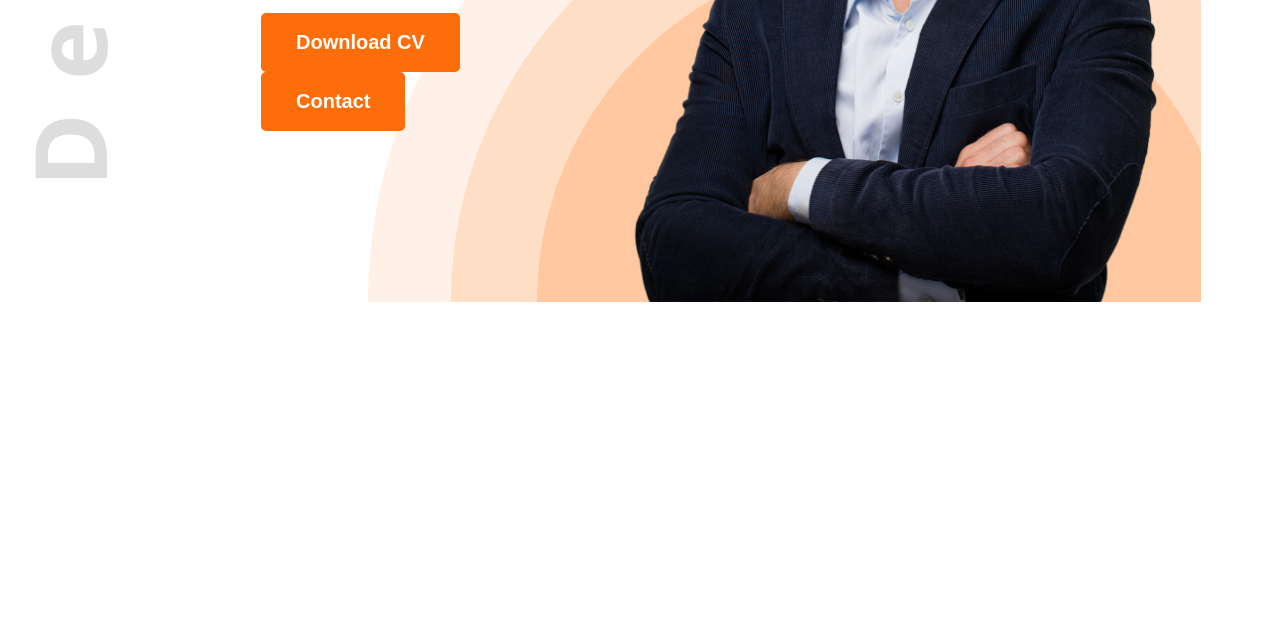
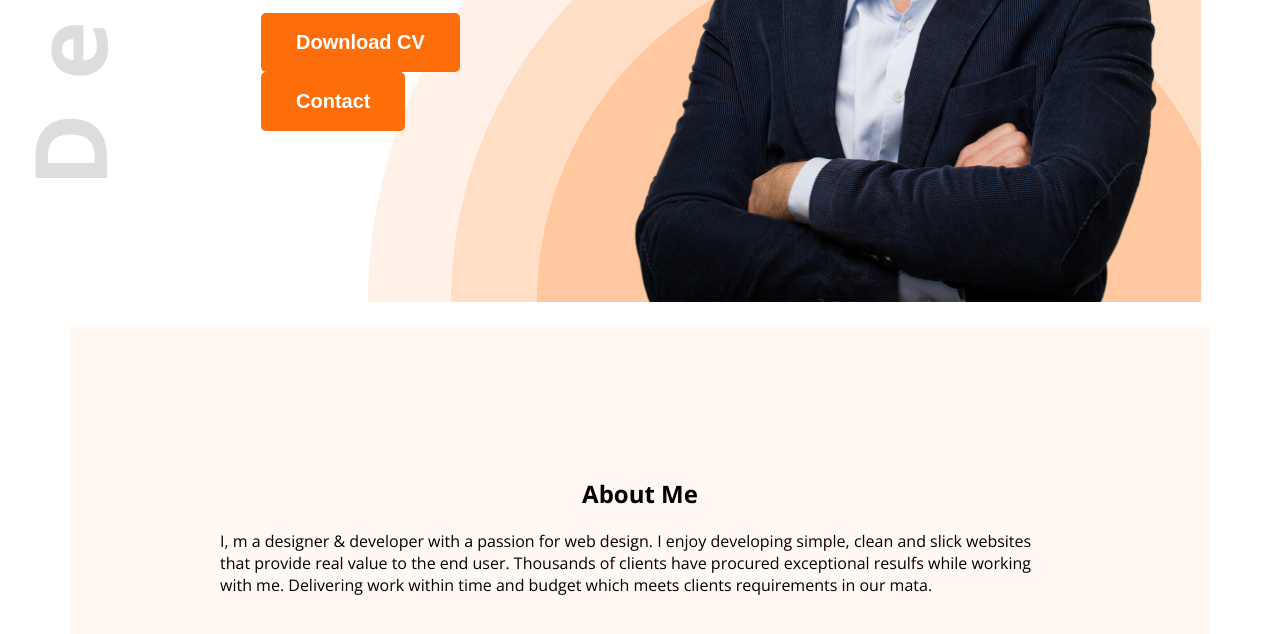
Before and after one commit to SadiqurApon/developer-portfulio, a plain HTML site: page index.html in a window 1280 px wide. Shown: the part 623-1257 px from the top of the page. Before the commit the page ends 950 px from the top, so only its background shows below. Drawn offline with nearby package versions, Linux system fonts and the light colour scheme.

Commit message:
about section er kaj colche

```diff
--- a/index.html
+++ b/index.html
@@ -38,7 +38,13 @@
         </div>
     </header>
     <main>
+        <section class="about">
+            <h2 class="section-title">About Me</h2>
+            <p class="section-description">I, m a designer & developer with a passion for web design. I enjoy developing simple, clean and slick websites that provide real value to the end user. Thousands of clients have procured exceptional resulfs while working with me. Delivering work within time and budget which meets clients requirements in our mata.</p>
+            <div>
 
+            </div>
+        </section>
     </main>
     <footer>
 
--- a/style/style.css
+++ b/style/style.css
@@ -69,3 +69,19 @@ nav a{
 .banner-writing-part{
     max-width: 580px;
 }
+/* main style */
+main{
+    max-width: 1140px;
+    margin: 0 auto;
+}
+/* about style */
+
+.about{
+    background-color: #FFF8F3;
+    padding: 130px 150px;
+    border-radius: 5px;
+
+}
+.section-title{
+    text-align: center;
+}
```
